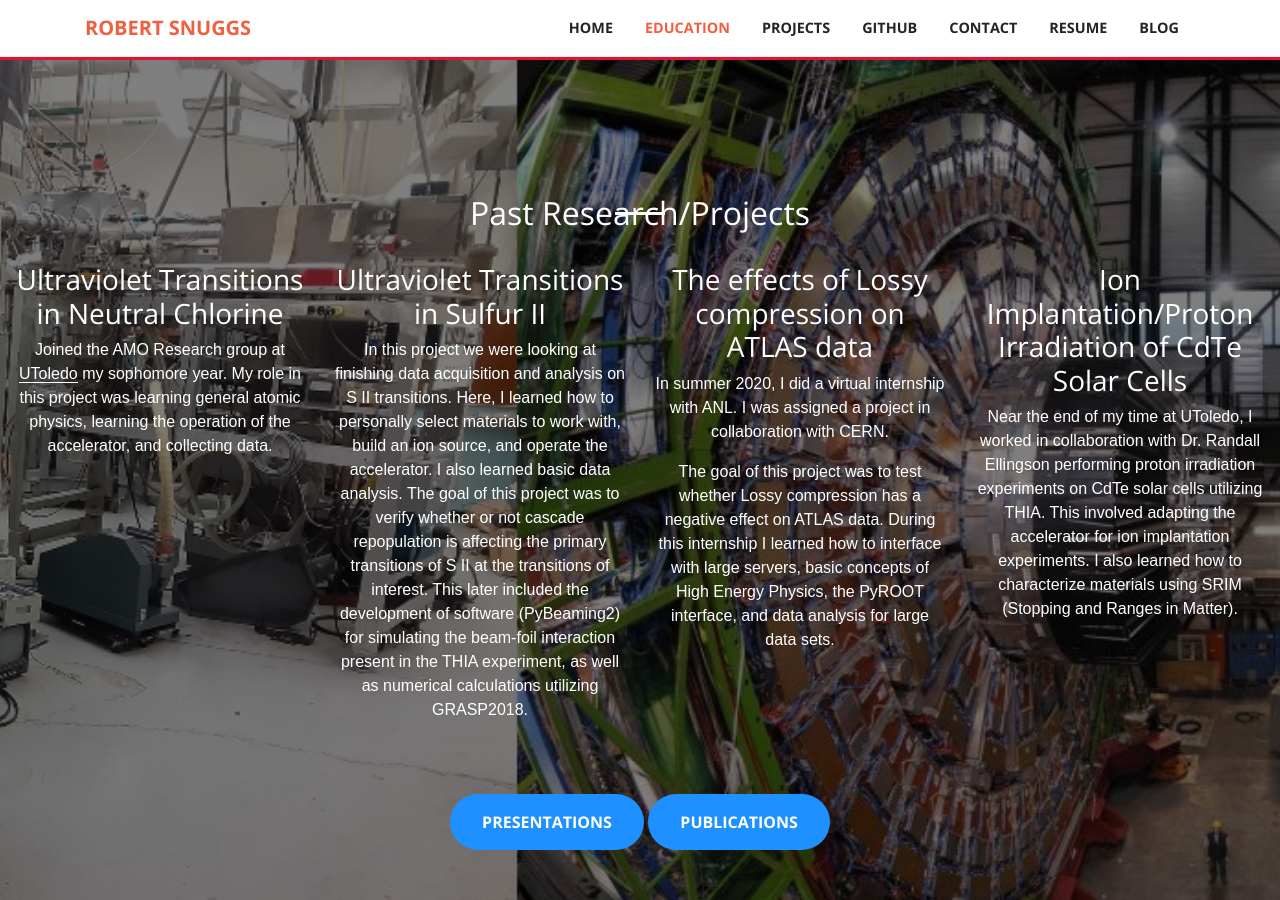
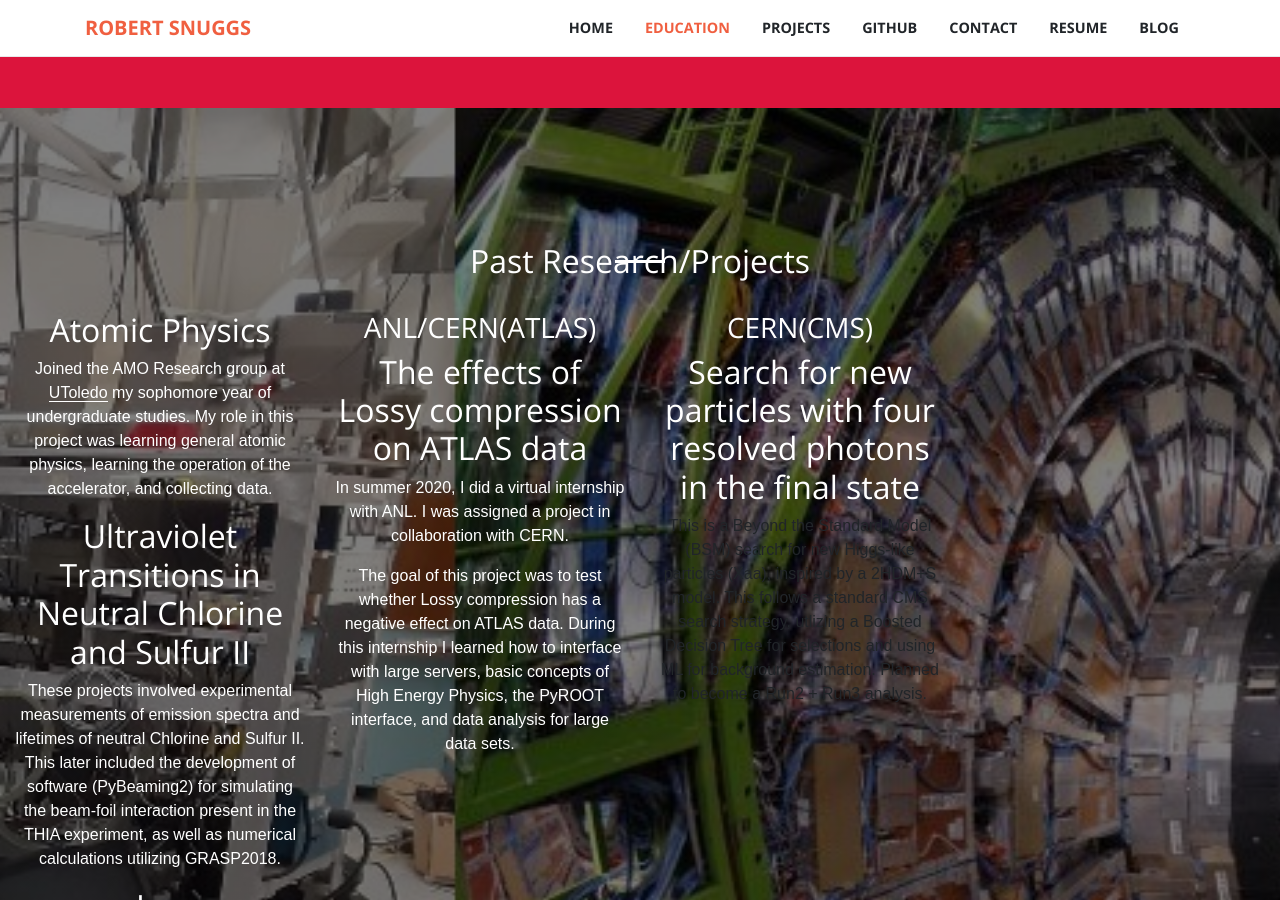
Before and after one commit to madscientoast/madscientoast.github.io, a Jekyll site: the page index.html, which Jekyll copies as it is, in a window 1280 px wide and 900 px high, scrolled down 1667 px. Built offline with Jekyll 4.4.1, drawn with Linux system fonts in a browser that asks for light colours; nearby versions of some CDN libraries; a script that is not in the unit is left out; some of the changed text lies outside the part shown.

Commit message:
Update index.html
Updated site details to reflect recent work.

```diff
--- a/index.html
+++ b/index.html
@@ -184,23 +184,22 @@
           <h3 class="text-white">Experience</h3>
           <p class="text-white no-margin">4 Years experience with LINAC at UToledo</p>
           <p class="text-white">Experience with large data sets from HEP experiments with
-		  <a href="https://www.anl.gov/" style="color:yellow;">ANL</a> and
-		  <a href="https://home.cern/" style="color:yellow;">CERN</a>.</p>
+		  <a href="https://www.anl.gov/" style="color:yellow;">ANL (CERN/ATLAS)</a> and
+		  <a href="https://home.cern/" style="color:yellow;">CERN/CMS</a>.</p>
 		  <p class="text-white">Computational Atomic Physics with GRASP2018 and SRIM</p>
-		  <p class="text-white">Ion Implantation/Proton Irradiation of Solar Cells with LINAC</p>
+		  <p class="text-white">Particle Physics Simulation with GRASP, SRIM, MadGraph, GEANT4 (etc.)</p>
+		  <p class="text-white">ML/AI Experience in HEP Analyses</p>
         </div>
 
         <div class="col-lg-3 col-md-6 col-sm-6 text-center mb-4">
           <i class="fa fa-4x fa-file-code-o text-faded sr-icons"></i>
           <h3 class="text-white">Skills</h3>
-					<p class="text-white">Vacuum Systems</p>
-          <p class="text-white no-margin">General Operation of LINAC</p>
+					<p class="text-white">Vacuum/Gas Systems</p>
+          <p class="text-white no-margin">General Operation of a LINAC</p>
           <p class="text-white">Extensive experience in operating and troubleshooting lab PCs</p>
 		  <p class="text-white">Extensive experience in programming (C/C++, Python,
 		  <a href="https://root.cern/" class="text-blue" style="color:yellow;">ROOT/PyROOT</a>)</p>
 		  <p class="text-white">Data analysis using various tools (ROOT/PyROOT, Origin)</p>
-
-
         </div>
       </div>
 
@@ -230,35 +229,38 @@
       </div>
       <div class="row">
         <div class="col-lg-3 col-md-6 col-sm-6 text-center mb-4">
-          <h3 class="text-white">Ultraviolet Transitions in Neutral Chlorine</h3>
+	  <h2 class="text-white">Atomic Physics</h3>
           <p class="text-white">Joined the AMO Research group at
-          <a class="text-white-link" href="https://www.utoledo.edu/" class="text-white">UToledo</a> my sophomore year.
+          <a class="text-white-link" href="https://www.utoledo.edu/" class="text-white">UToledo</a> my sophomore year of undergraduate studies.
 		  My role in this project was learning general atomic physics, learning the operation of the accelerator, and collecting
 		  data.</p>
+	   <h2 class="text-white">Ultraviolet Transitions in Neutral Chlorine and Sulfur II</h2>
+		<p class="text-white">These projects involved experimental measurements of emission spectra and lifetimes of neutral Chlorine and Sulfur II. This later included the development of software (PyBeaming2) for simulating the beam-foil interaction present in the THIA
+		  experiment, as well as numerical calculations utilizing GRASP2018.</p>
+	    <h2 class="text-white">Ion Implantation/Proton Irradiation of CdTe Solar Cells</h2>
+	     <p class="text-white">Near the end of my time at UToledo, I worked in collaboration with Dr. Randall Ellingson performing proton
+		irradiation experiments on CdTe solar cells utilizing THIA. This involved adapting the accelerator for ion implantation experiments.
+		I also learned how to characterize materials using SRIM (Stopping and Ranges in Matter). </p>
         </div>
 
         <div class="col-lg-3 col-md-6 col-sm-6 text-center div-padding-fix mb-4">
-          <h3 class="text-white">Ultraviolet Transitions in Sulfur II</h3>
-          <p class="text-white">In this project we were looking at finishing data acquisition and analysis on S II transitions. Here, I learned
-		  how to personally select materials to work with, build an ion source, and operate the accelerator. I also learned basic data analysis.
-		  The goal of this project was to verify whether or not cascade repopulation is affecting the primary transitions of S II at the
-		  transitions of interest. This later included the development of software (PyBeaming2) for simulating the beam-foil interaction present in the THIA
-		  experiment, as well as numerical calculations utilizing GRASP2018.</p>
-        </div>
-
-        <div class="col-lg-3 col-md-6 col-sm-6 text-center mb-4">
-          <h3 class="text-white">The effects of Lossy compression on ATLAS data</h3>
+          <h3 class="text-white">ANL/CERN(ATLAS)</h3>
+          <h2 class="text-white">The effects of Lossy compression on ATLAS data</h2>
           <p class="text-white no-margin">In summer 2020, I did a virtual internship with ANL. I was assigned a project in collaboration with CERN.</p>
           <p class="text-white">The goal of this project was to test whether Lossy compression has a negative effect on ATLAS data. During this
 		  internship I learned how to interface with large servers, basic concepts of High Energy Physics, the PyROOT interface, and data analysis
 		  for large data sets. </p>
+
         </div>
 
         <div class="col-lg-3 col-md-6 col-sm-6 text-center mb-4">
-          <h3 class="text-white">Ion Implantation/Proton Irradiation of CdTe Solar Cells</h3>
-				<p class="text-white">Near the end of my time at UToledo, I worked in collaboration with Dr. Randall Ellingson performing proton
-				irradiation experiments on CdTe solar cells utilizing THIA. This involved adapting the accelerator for ion implantation experiments.
-				I also learned how to characterize materials using SRIM (Stopping and Ranges in Matter). </p>
+          <h3 class="text-white">CERN(CMS)</h3>
+	  <h2 class="text-white">Search for new particles with four resolved photons in the final state</h2>
+		<p>This is a Beyond the Standard Model (BSM) search for new Higgs-like particles (Xaa), inspired by a 2HDM+S model. This follows a standard CMS search strategy, utlizing a Boosted Decision Tree for selections and using ML for background estimation. Planned to become a Run2 + Run3 analysis.</p>
+        </div>
+
+        <div class="col-lg-3 col-md-6 col-sm-6 text-center mb-4">
+
         </div>
       </div>
 
```
